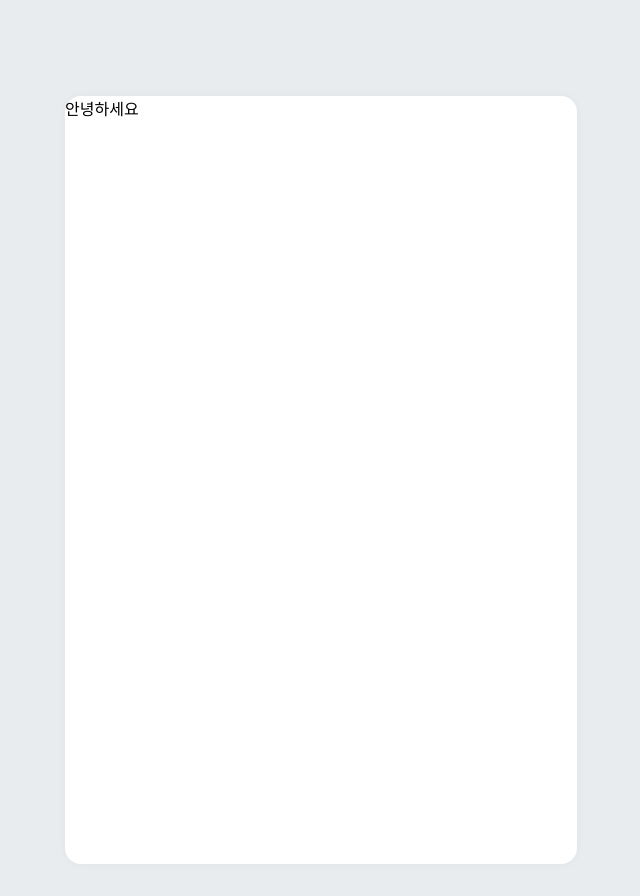
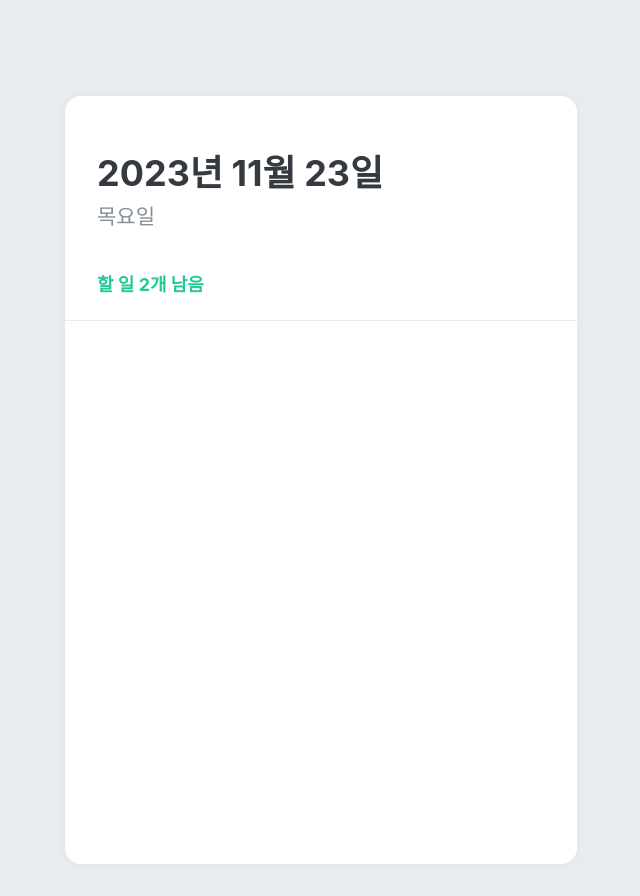
Before and after one commit to sjh709/mashup-todolist, a React (Create React App) app: page / in a window 1280 px wide. Shown: the whole page, without its empty margins (319-959 px from the left). Built offline with nearby package versions, Linux system fonts and the light colour scheme.

Commit message:
TodoHead

```diff
--- a/src/App.js
+++ b/src/App.js
@@ -1,6 +1,7 @@
 import React from 'react';
 import { createGlobalStyle } from 'styled-components';
 import TodoTemplate from './components/TodoTemplate';
+import TodoHead from './components/TodoHead';
 
 const GlobalStyle = createGlobalStyle`
   body {
@@ -12,7 +13,9 @@
   return (
     <>
       <GlobalStyle />
-      <TodoTemplate>안녕하세요</TodoTemplate>
+      <TodoTemplate>
+        <TodoHead />
+      </TodoTemplate>
     </>
   );
 }
--- /dev/null
+++ b/src/components/TodoHead.js
@@ -0,0 +1,38 @@
+import React from 'react';
+import styled from 'styled-components';
+
+const TodoHeadBlock = styled.div`
+  padding-top: 48px;
+  padding-left: 32px;
+  padding-right: 32px;
+  padding-bottom: 24px;
+  border-bottom: 1px solid #e9ecef;
+  h1 {
+    margin: 0;
+    font-size: 36px;
+    color: #343a40;
+  }
+  .day {
+    margin-top: 4px;
+    color: #868e96;
+    font-size: 21px;
+  }
+  .tasks-left {
+    color: #20c997;
+    font-size: 18px;
+    margin-top: 40px;
+    font-weight: bold;
+  }
+`;
+
+function TodoHead() {
+  return (
+    <TodoHeadBlock>
+      <h1>2023년 11월 23일</h1>
+      <div className='day'>목요일</div>
+      <div className='tasks-left'>할 일 2개 남음</div>
+    </TodoHeadBlock>
+  );
+}
+
+export default TodoHead;
```
